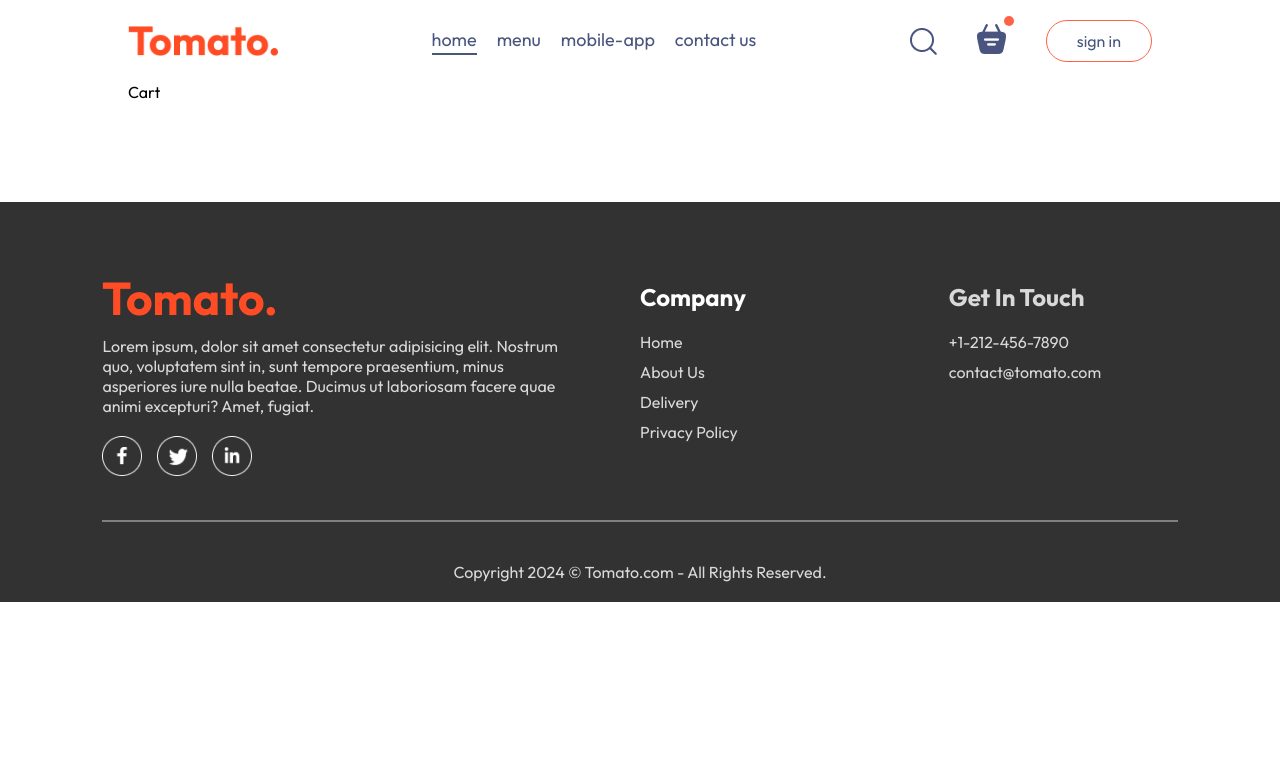
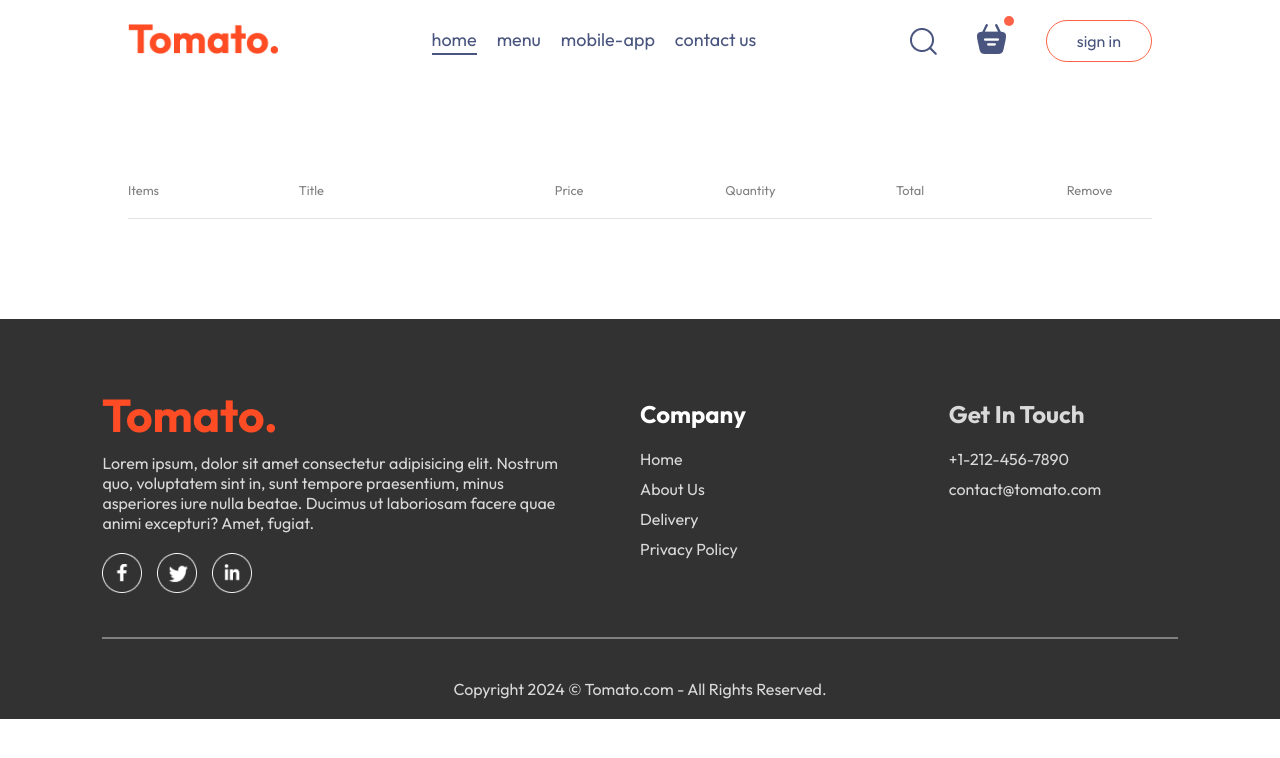
Before and after one commit to OoKiaoO/food-del, a React (Vite) app in the folder frontend/: page /cart in a window 1280 px wide. Shown: the top 758 px of the page. Built offline with nearby package versions, Linux system fonts and the light colour scheme.

Commit message:
created Cart page & functionality

```diff
--- a/frontend/src/components/Navbar/Navbar.jsx
+++ b/frontend/src/components/Navbar/Navbar.jsx
@@ -11,7 +11,7 @@
 
   return (
     <div className='navbar'>
-      <img src={assets.logo} alt="" className="logo" />
+      <Link to='/'><img src={assets.logo} alt="" className="logo" /></Link>
       <ul className="navbar-menu">
         <Link to='/' onClick={()=>setMenu("home")} className={menu === "home" ? "active" : ""} >home</Link>
         <a href='#explore-menu' onClick={()=>setMenu("menu")} className={menu === "menu" ? "active" : ""}>menu</a>
@@ -22,7 +22,7 @@
       <div className="navbar-right">
         <img src={assets.search_icon} alt="" />
         <div className="navbar-search-icon">
-          <img src={assets.basket_icon} alt="" />
+          <Link to='/cart'><img src={assets.basket_icon} alt="" /></Link>
           <div className="dot"></div>
         </div>
         <button onClick={() => setShowLogin(true)} >sign in</button>
--- a/frontend/src/pages/Cart/Cart.css
+++ b/frontend/src/pages/Cart/Cart.css
@@ -0,0 +1,31 @@
+.cart {
+  margin-top: 100px;
+
+}
+
+.cart-items-title {
+  display: grid;
+  grid-template-columns: 1fr 1.5fr 1fr 1fr 1fr 0.5fr;
+  align-items: center;
+  color: grey;
+  font-size: max(1vw, 12px);
+}
+
+.cart-items-item {
+  margin: 10px 0px;
+  color: black;
+}
+
+.cart-items-item img {
+  width: 50px;
+}
+
+.cart hr {
+  height: 1px;
+  background-color: #e2e2e2;
+  border: none;
+}
+
+.cart-items-item .cross {
+  cursor: pointer;
+}
--- a/frontend/src/pages/Cart/Cart.jsx
+++ b/frontend/src/pages/Cart/Cart.jsx
@@ -1,10 +1,44 @@
 // eslint-disable-next-line no-unused-vars
-import React from 'react'
+import React, { useContext } from 'react'
 import './Cart.css'
+import { StoreContext } from '../../context/StoreContext'
 
 const Cart = () => {
+
+  const {cartItems, food_list, removeFromCart} = useContext(StoreContext);
+
   return (
-    <div>Cart</div>
+    <div className='cart' >
+      <div className="cart-items">
+        <div className="cart-items-title">
+          <p>Items</p>
+          <p>Title</p>
+          <p>Price</p>
+          <p>Quantity</p>
+          <p>Total</p>
+          <p>Remove</p>
+        </div>
+        <br />
+        <hr />
+        {food_list.map((item, index) => {
+          if (cartItems[item._id] > 0) {
+            return (
+              <div key={index}>
+                <div className="cart-items-title cart-items-item">
+                  <img src={item.image} alt='' />
+                  <p>{item.name}</p>
+                  <p>${item.price}</p>
+                  <p>{cartItems[item._id]}</p>
+                  <p>${cartItems[item._id] * item.price}</p>
+                  <p onClick={() => removeFromCart(item._id)} className='cross' >x</p>
+                </div>
+                <hr />
+              </div>
+            )
+          }
+        })}
+      </div>
+    </div>
   )
 }
 
```
